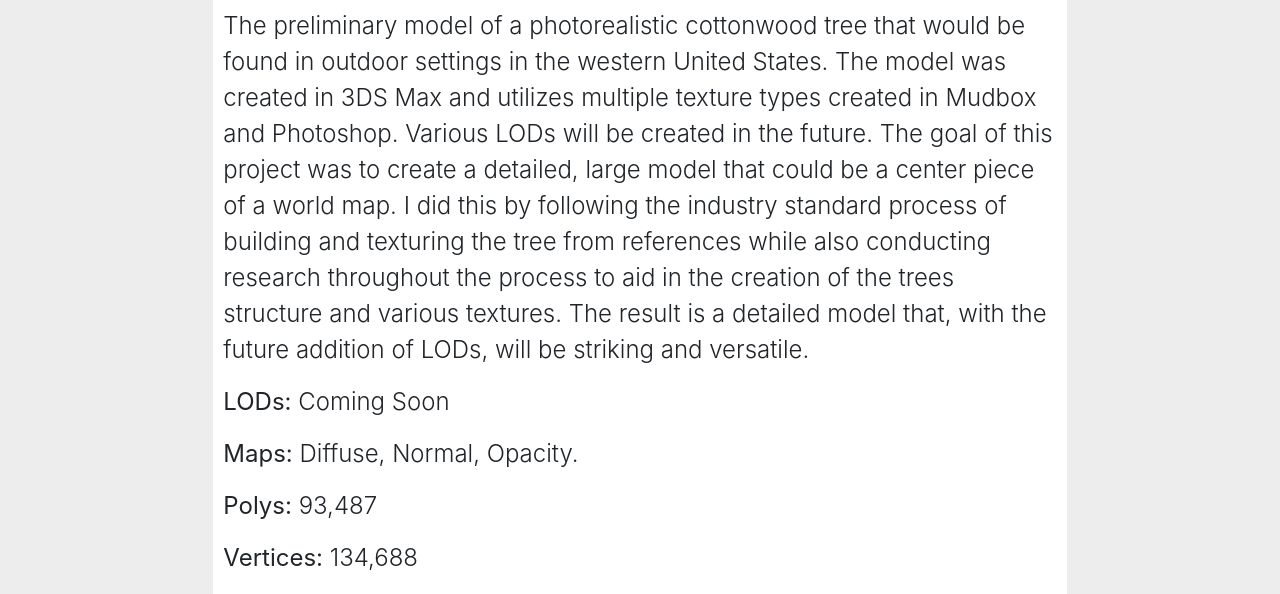
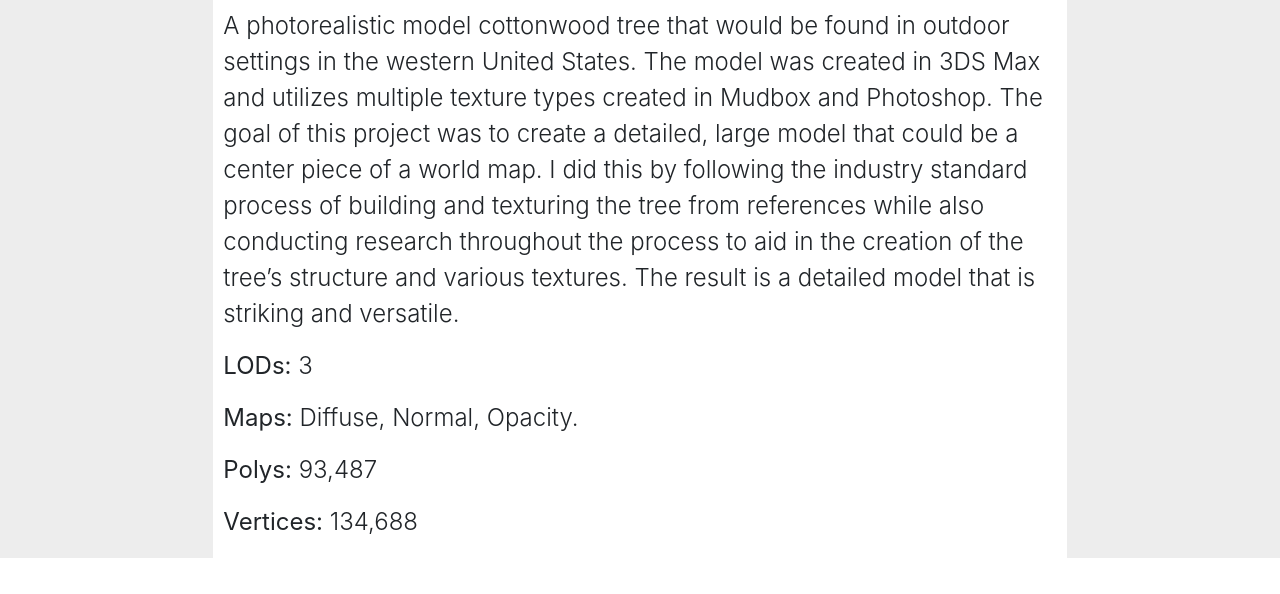
Before and after one commit to Micah-Whiting/Micah-Whiting.github.io, a website: page cotton-wood.html in a window 1280 px wide. Shown: the part 1056-1650 px from the top of the page. After the commit the page ends 1614 px from the top, so only its background shows below. Drawn offline with Linux system fonts and the light colour scheme.

Commit message:
Updated Cottonwood Tree Description

```diff
--- a/cotton-wood.html
+++ b/cotton-wood.html
@@ -146,8 +146,18 @@
                     </div>
                     <!-- Carousel End -->
                     <div class="about-text centering">
-                        <p>The preliminary model of a photorealistic cottonwood tree that would be found in outdoor settings in the western United States. The model was created in 3DS Max and utilizes multiple texture types created in Mudbox and Photoshop. Various LODs will be created in the future. The goal of this project was to create a detailed, large model that could be a center piece of a world map. I did this by following the industry standard process of building and texturing the tree from references while also conducting research throughout the process to aid in the creation of the trees structure and various textures. The result is a detailed model that, with the future addition of LODs, will be striking and versatile.</p>
-                        <p><strong>LODs:</strong> Coming Soon</p>
+                        <p>A photorealistic model cottonwood tree that would be
+                            found in outdoor settings in the western United States.
+                            The model was created in 3DS Max and utilizes multiple
+                            texture types created in Mudbox and Photoshop. The
+                            goal of this project was to create a detailed, large model
+                            that could be a center piece of a world map. I did this by
+                            following the industry standard process of building and
+                            texturing the tree from references while also conducting
+                            research throughout the process to aid in the creation of
+                            the tree’s structure and various textures. The result is a
+                            detailed model that is striking and versatile.</p>
+                        <p><strong>LODs:</strong> 3</p>
                         <p><strong>Maps:</strong> Diffuse, Normal, Opacity.</p>
                         <p><strong>Polys:</strong> 93,487</p>
                         <p><strong>Vertices:</strong> 134,688</p>
```
